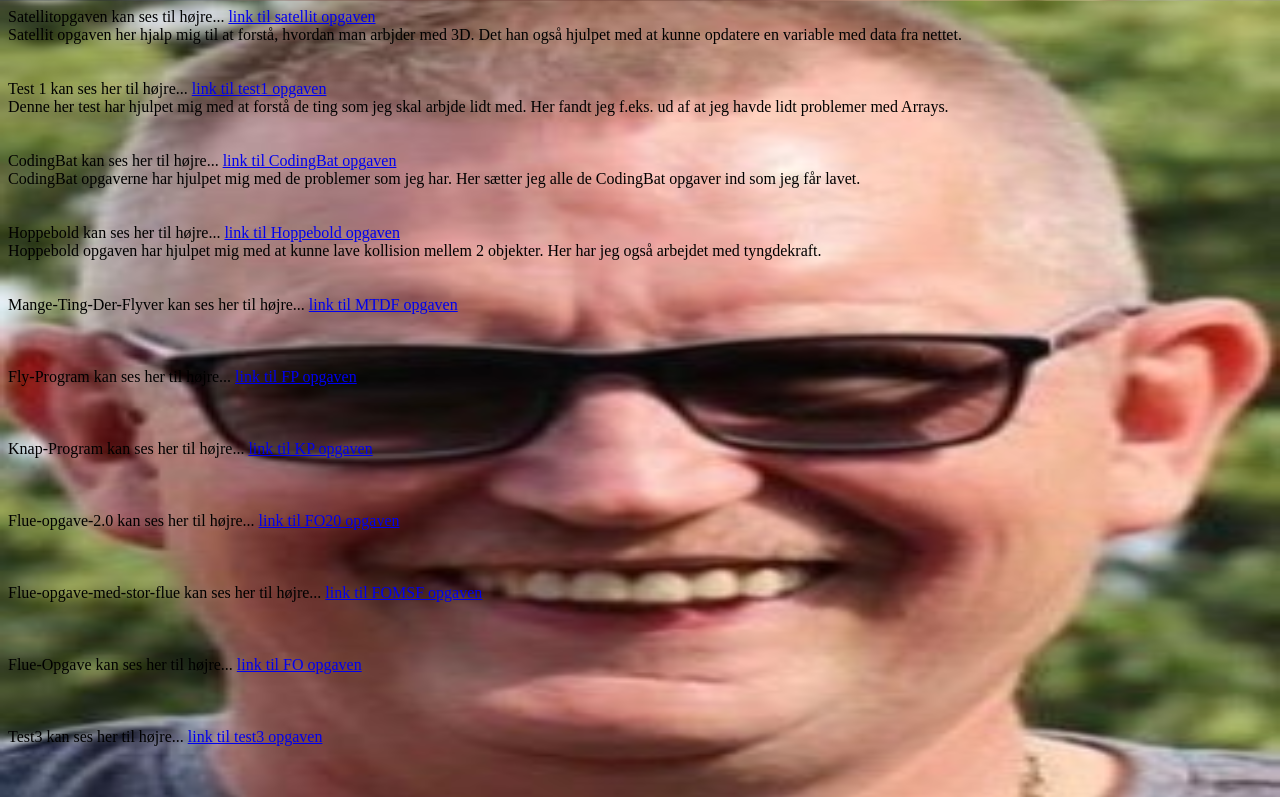
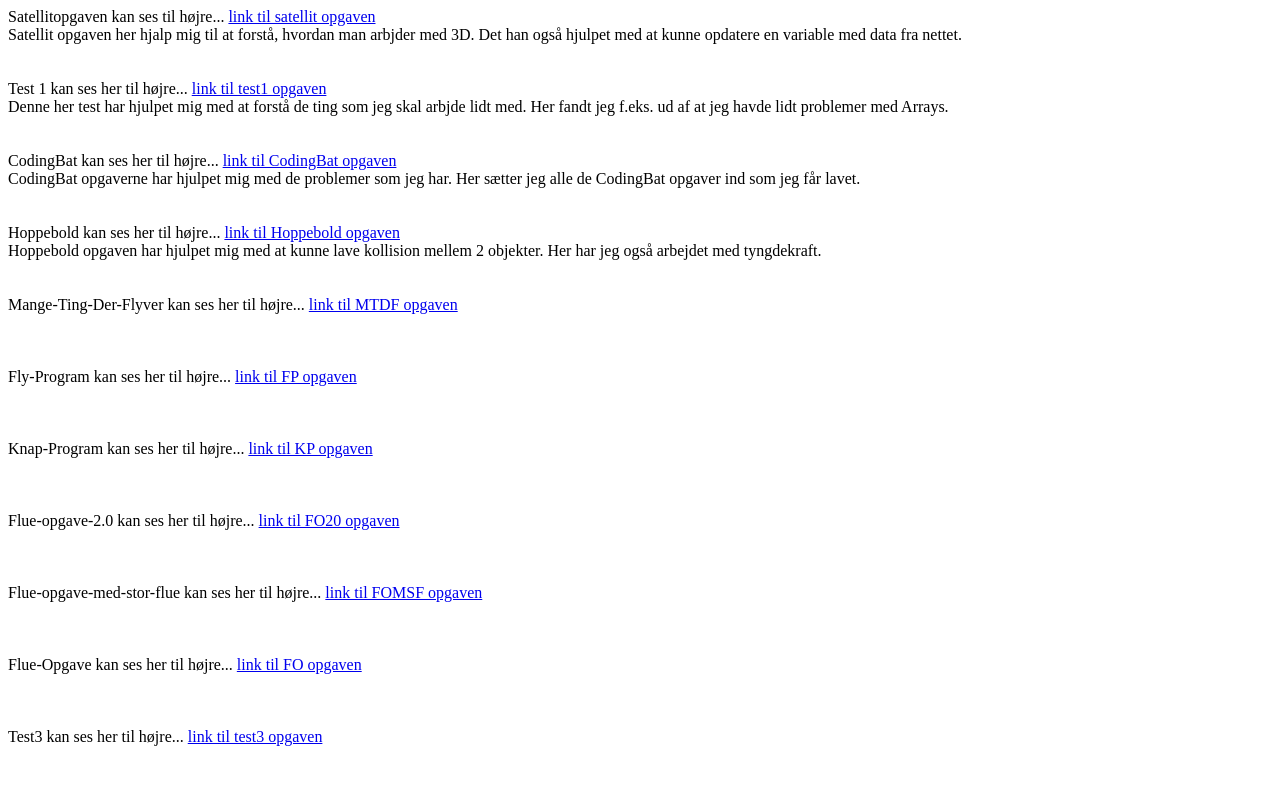
Before and after one commit to Theo-The-Beast/Theo-The-Beast.github.io, a plain HTML site: page index.html in a window 1280 px wide. Shown: the top 797 px of the page. Drawn offline with Linux system fonts and the light colour scheme.

Commit message:
Update index.html

```diff
--- a/index.html
+++ b/index.html
@@ -1,12 +1,3 @@
-<style>
-body {
-  background-image: url('Mand.jpg');
-  background-repeat: no-repeat;
-  background-attachment: fixed;
-  background-size: 100% 100%;
-}
-</style>
-
 <html>
 Satellitopgaven kan ses til højre...
   <a href="https://github.com/Theo-The-Beast/Satellit"> link til satellit opgaven </a>
```
